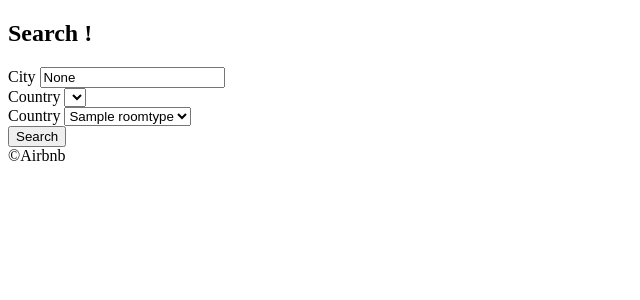
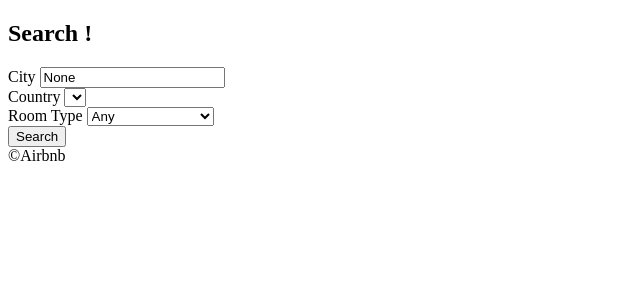
Before and after one commit to Pravin-Kumar-21/Airbnb_Clone_Latest, a Django app: page /rooms/search/ in a window 1280 px wide. Shown: the part 60-360 px from the top of the page, without its empty margins (0-640 px from the left). Run offline with Django 4.2, Linux system fonts and the light colour scheme; tables that the repository leaves empty hold one stand-in row (values such as "Sample post"); lists and menus that the app fills with data are empty.

Commit message:
Building search page added room_types,city and country

```diff
--- a/rooms/views.py
+++ b/rooms/views.py
@@ -24,9 +24,13 @@ def search(request):
     city = request.GET.get("city")
     if city:
         city = str.capitalize(city)
+    country = request.GET.get("country", "None")
+    room_type = int(request.GET.get("room_type", 0))
     room_types = models.RoomType.objects.all()
-    return render(
-        request,
-        "rooms/search.html",
-        {"city": city, "countries": countries, "room_types": room_types},
-    )
+    form = {"city": city, "s_country": country, "s_room_type": room_type}
+
+    choices = {
+        "countries": countries,
+        "room_types": room_types,
+    }
+    return render(request, "rooms/search.html", {**form, **choices})
--- a/templates/rooms/search.html
+++ b/templates/rooms/search.html
@@ -19,15 +19,16 @@
         <label for="country">Country</label>
         <select id="country" name="country">
             {% for country in countries %}
-                <option value="{{country.code}}">{{country.name}}</option>
+                <option value="{{country.code}}" {% if country.code == s_country  %}selected{% endif %} >{{country.name}}</option>
             {% endfor %}
         </select>
     </div>
     <div>
-        <label for="room_types">Country</label>
-        <select id="room_types" name="room_types">
+        <label for="room_types">Room Type</label>
+        <select id="room_type" name="room_type">
+            <option value="0" {% if s_room_type == 0 %}selected{% endif %}>Any</option>
             {% for room_type in room_types %}
-                <option value="{{room_type.pk}}">{{room_type.name}}</option>
+                <option value="{{room_type.pk}}" {% if s_room_type == room_type.pk %}selected{% endif %}>{{room_type.name}}</option>
             {% endfor %}
         </select>
     </div>
```
